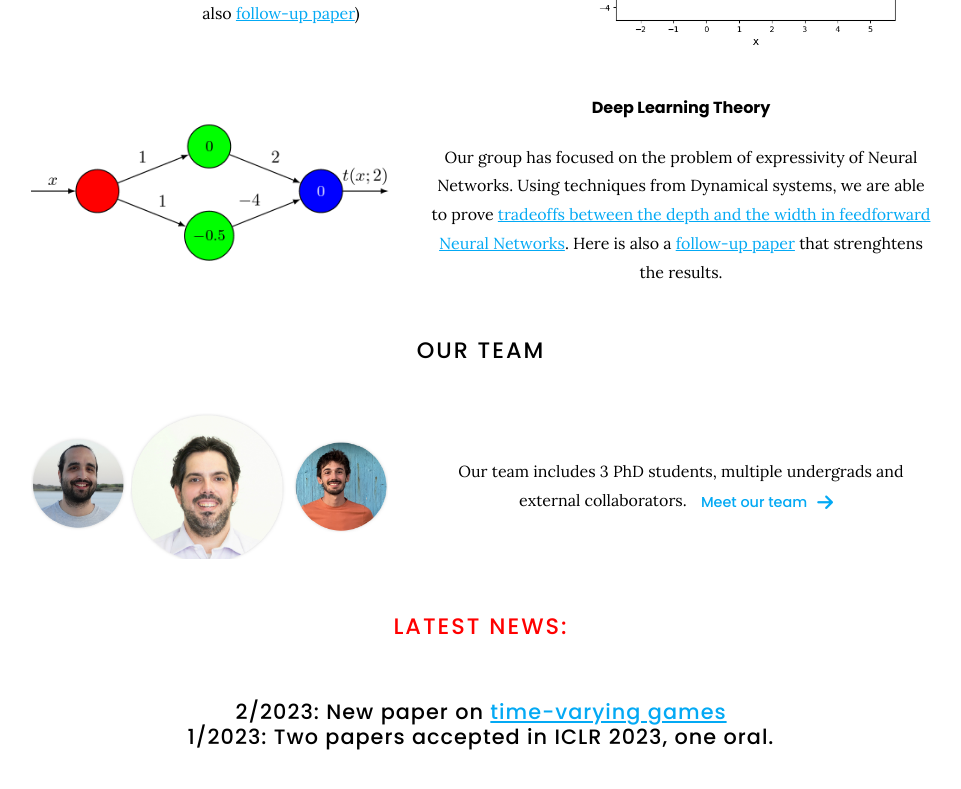
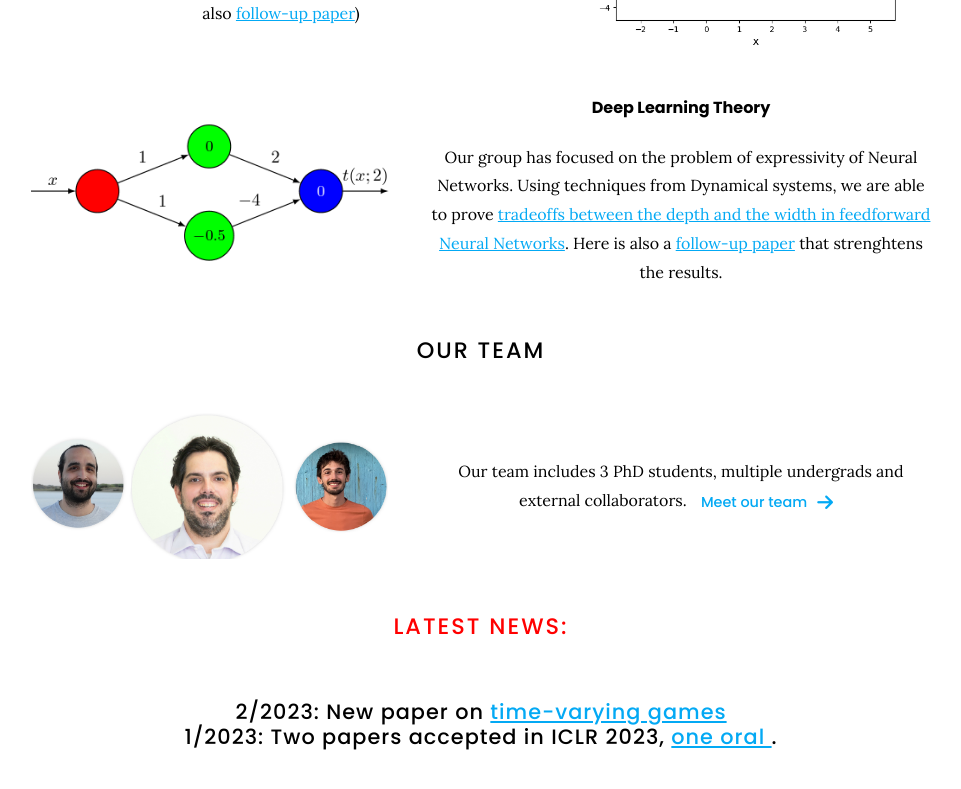
Before and after one commit to goallabuci/goallabuci.github.io, a Jekyll site: the page built from index.md, in a window 1280 px wide and 900 px high, scrolled down 1864 px, cut to the strip 0-816 px from the top of the window. Shown: the top 789 px of the strip, without its empty margins (159-1120 px from the left). Built offline with Jekyll 4.4.1, drawn with Linux system fonts in a browser that asks for light colours; part of the change alters nothing that is shown.

```diff
--- a/index.md
+++ b/index.md
@@ -85,5 +85,5 @@ Our team includes 3 PhD students, multiple undergrads and external collaborators
 <h2 align="center">
 2/2023: New paper on <a href="https://arxiv.org/abs/2301.11241">
         time-varying games </a> <br/>
-1/2023: Two papers accepted in ICLR 2023, one oral.
+1/2023: Two papers accepted in ICLR 2023, <a href="https://arxiv.org/abs/2208.02204"> one oral </a>.
 </h2>
```
